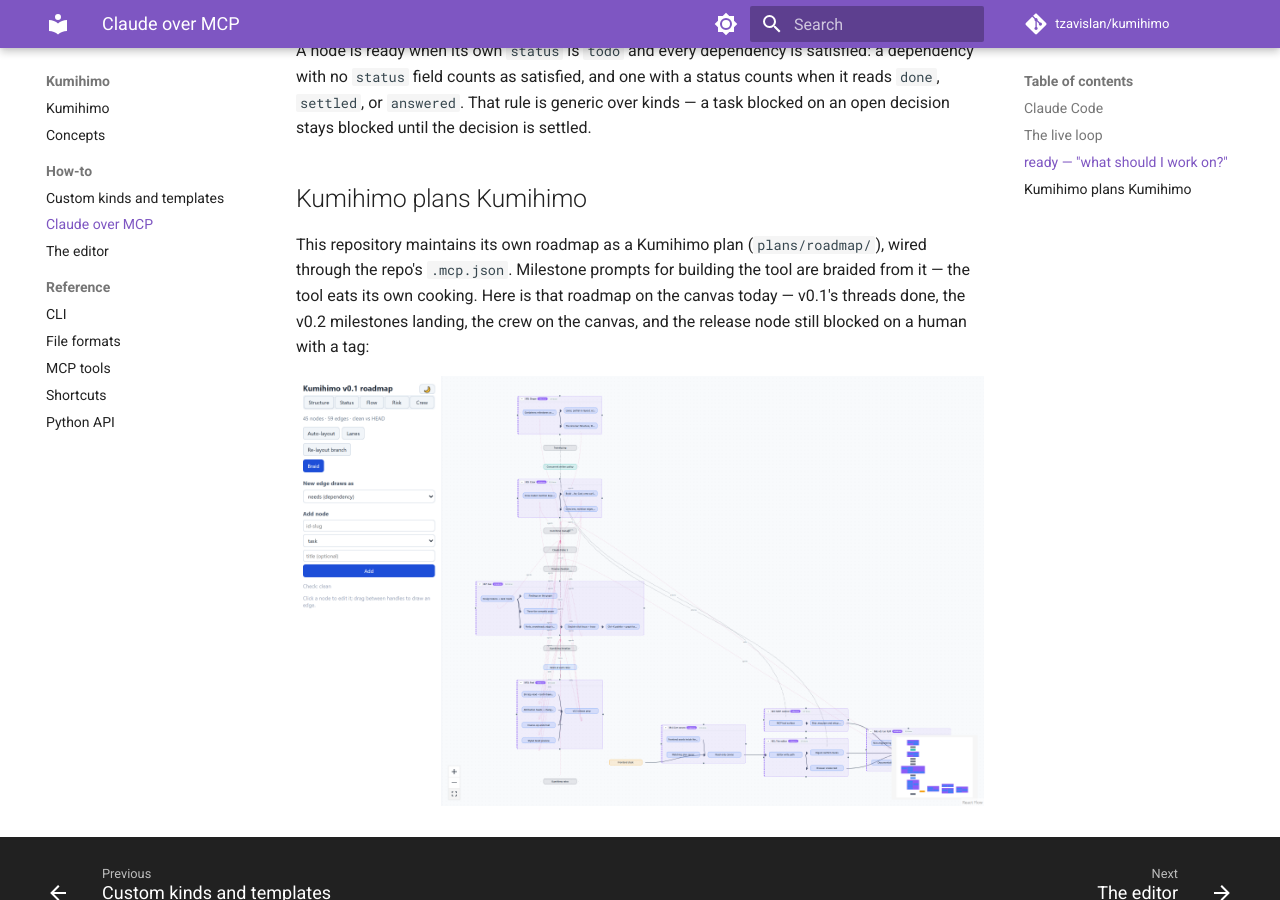
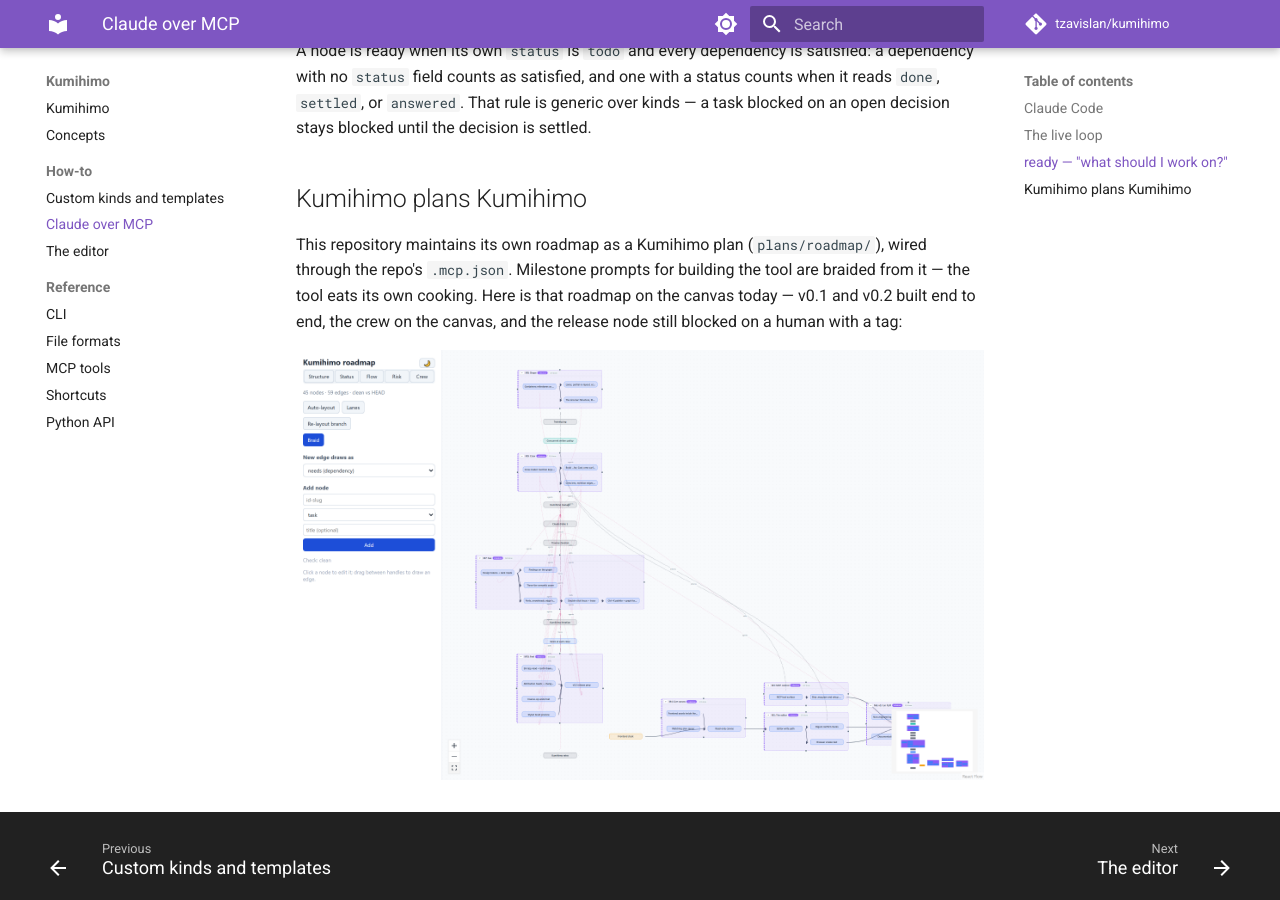
Before and after one commit to tzavislan/kumihimo, an MkDocs documentation site: the page built from docs/howto/claude-mcp.md, in a window 1280 px wide and 900 px high, scrolled down 1077 px. Built offline with MkDocs 1.6.1 and Material for MkDocs 9.7.7, drawn with Linux system fonts in a browser that asks for light colours; comment, search, counter and statistics services are not loaded.

Commit message:
Roadmap grows up: manifest named for v0.1+v0.2, README/docs prose and alt texts current, screenshots re-shot
Co-Authored-By: Claude Fable 5 <noreply@anthropic.com>

```diff
--- a/docs/howto/claude-mcp.md
+++ b/docs/howto/claude-mcp.md
@@ -53,9 +53,9 @@ until the decision is settled.
 This repository maintains its own roadmap as a Kumihimo plan
 (`plans/roadmap/`), wired through the repo's `.mcp.json`. Milestone prompts
 for building the tool are braided from it — the tool eats its own cooking.
-Here is that roadmap on the canvas today — v0.1's threads done, the v0.2
-milestones landing, the crew on the canvas, and the release node still
-blocked on a human with a tag:
+Here is that roadmap on the canvas today — v0.1 and v0.2 built end to
+end, the crew on the canvas, and the release node still blocked on a
+human with a tag:
 
-![Kumihimo's own roadmap: milestones M3-M9 done, the release node blocked, the crew — agents, skills, the training log — on the canvas](../assets/canvas-roadmap.png#only-light)
-![Kumihimo's own roadmap: milestones M3-M9 done, the release node blocked, the crew — agents, skills, the training log — on the canvas](../assets/canvas-roadmap-dark.png#only-dark)
+![Kumihimo's own roadmap: milestones M3-M10 done, the release node blocked, the crew — agents, skills, the training log — on the canvas](../assets/canvas-roadmap.png#only-light)
+![Kumihimo's own roadmap: milestones M3-M10 done, the release node blocked, the crew — agents, skills, the training log — on the canvas](../assets/canvas-roadmap-dark.png#only-dark)
```
Also changed, not shown: README.md (+3 -3 lines), docs/assets/canvas-roadmap-dark.png, docs/assets/canvas-roadmap.png, docs/assets/lens-crew-dark.png, docs/assets/lens-crew.png, docs/assets/lens-status-dark.png, docs/assets/lens-status.png, 1 other file.
